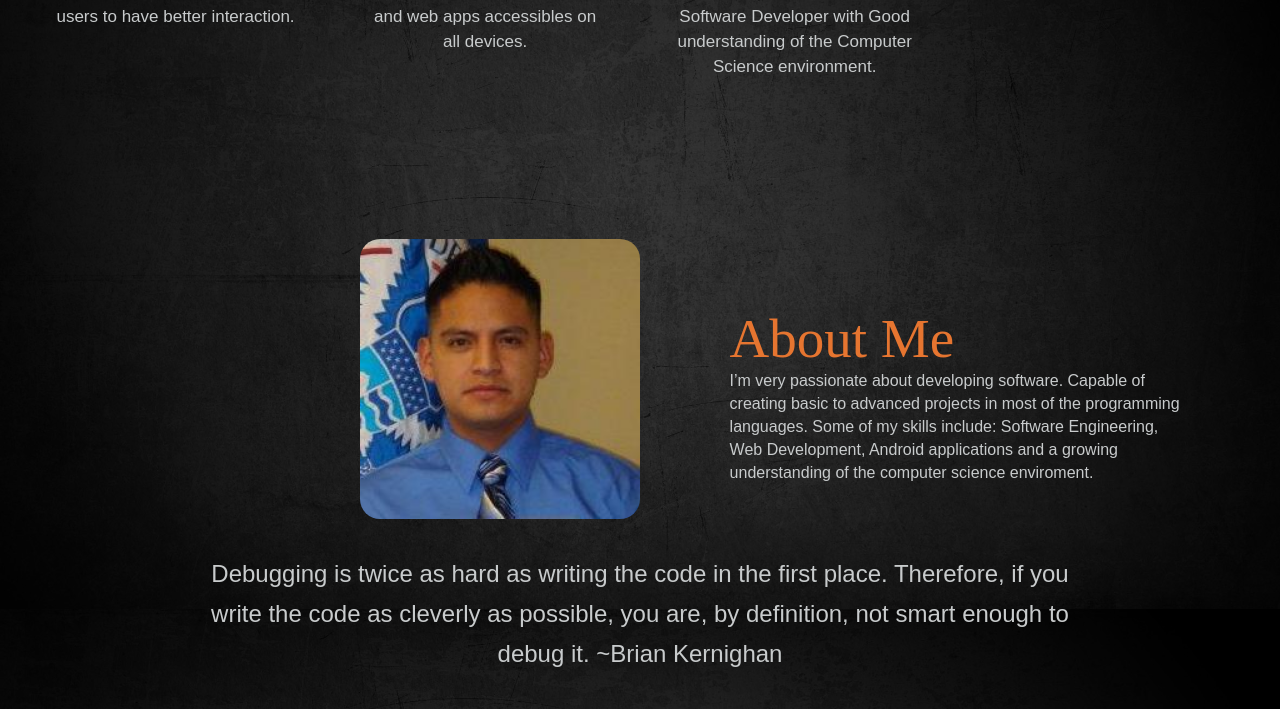
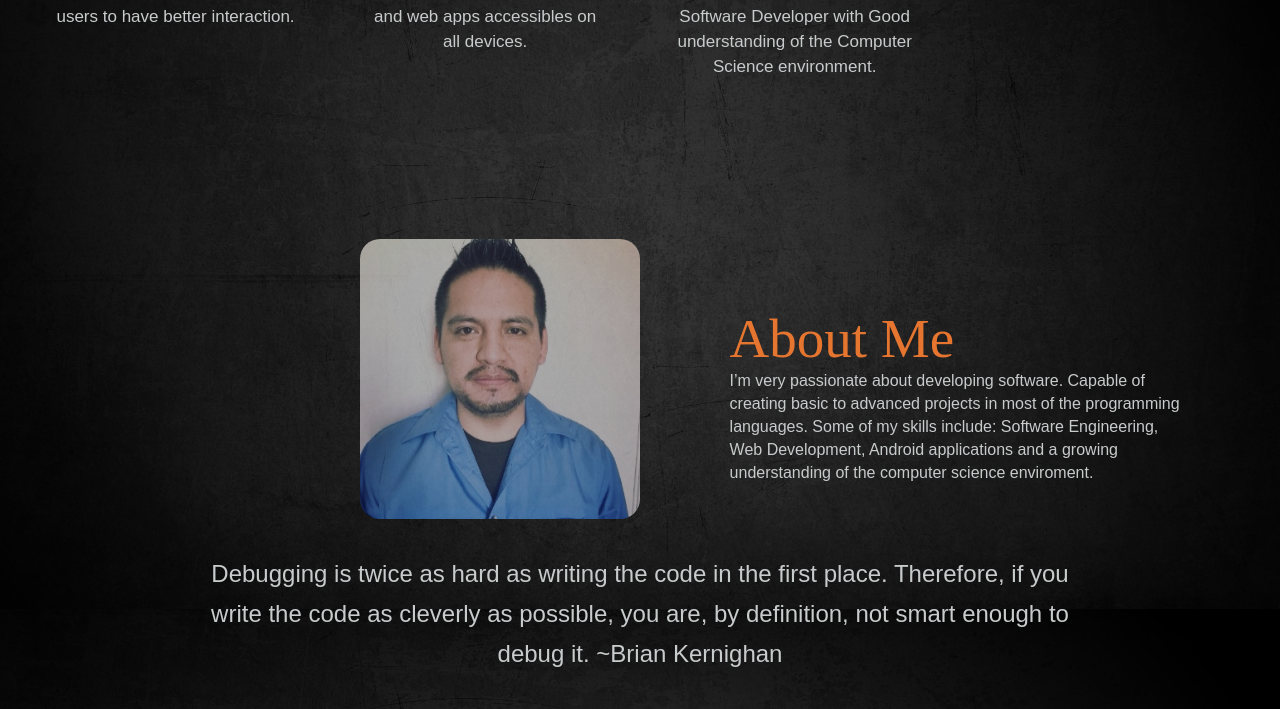
Before and after one commit to henrygranados/henrygranados.github.io, a PHP site: page / in a window 1280 px wide. Shown: the part 1098-1807 px from the top of the page. Run offline with PHP 8.4, Linux system fonts and the light colour scheme; some libraries are stand-ins or nearby versions.

Commit message:
updates to profile

```diff
--- a/css/styles.css
+++ b/css/styles.css
@@ -1683,7 +1683,9 @@ input {
     -webkit-border-radius: 10px;
     -khtml-border-radius: 10px;
     border-radius: 10px;
-}
+	background: red;
+}
+
 
 /* Retina Display Images */
 
--- a/index.html
+++ b/index.html
@@ -72,6 +72,12 @@
       left: 0;
       width: 100%;
   }
+
+  img.profile-pic {
+      opacity: 0.6;
+      filter: alpha(opacity=60); /* For IE8 and earlier */
+  }
+
 
 </style>
 <script type="text/javascript">
@@ -335,12 +341,19 @@ function hasScrolled() {
 
 <div class="bigSpace"></div>
 <a id="about"></a>
+
 <div class="aboutPc">
-	<div class="aboutOctopus"><a><img class="grayscale" style = "-webkit-border-radius: 20px;-moz-border-radius: 20px;border-radius: 20px;" src="images/henry.jpg" class="grayscale" width="280" height="280" alt="octopus"/></a></div>
+
+	<div class="aboutOctopus">
+        <!--<a>-->
+         <img style = "-webkit-border-radius: 20px;-moz-border-radius: 20px;border-radius: 20px;" src="images/henry2.jpg" class="profile-pic" width="280" height="280" alt="Henry"/>
+    </div>
+
   <div class="aboutText">
    <h1>About Me</h1>
    I’m very passionate about developing software. Capable of creating basic to advanced projects in most of the programming languages. Some of my skills include: Software Engineering, Web Development,
    Android applications and a growing understanding of the computer science enviroment.
+
  </div>
  <div class="space"></div>
 </div>
@@ -963,6 +976,10 @@ function hasScrolled() {
 
 <script>
 $(document).ready(function(){
+    $(".someTest").css({
+
+        "background":"rgba(0, 0, 0, 0.4)"
+    });
   $.getJSON('https://api.stackexchange.com/2.2/users/4084160?order=desc&sort=reputation&site=stackoverflow', function (data) {
       $.each(data, function(index, value){
        for(var i in value){
@@ -1023,6 +1040,7 @@ $(window).scroll(function(){
        .end().filter("[href=#"+id+"]").parent().addClass("active");
      }
    });
+
 </script>
 
 </body>
```
Also changed, not shown: images/henry2.jpg (added).
